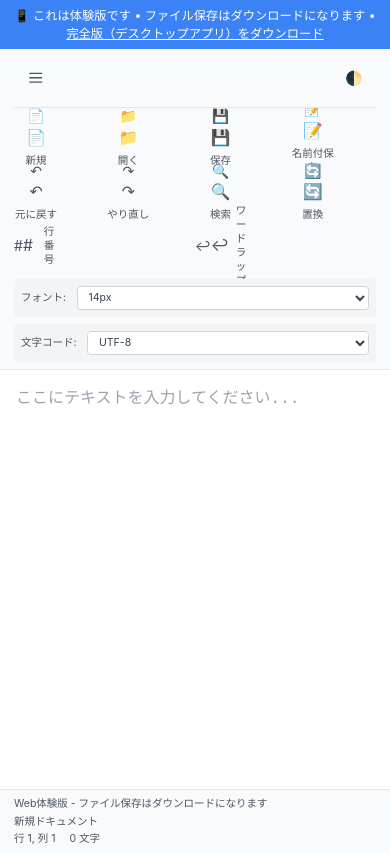
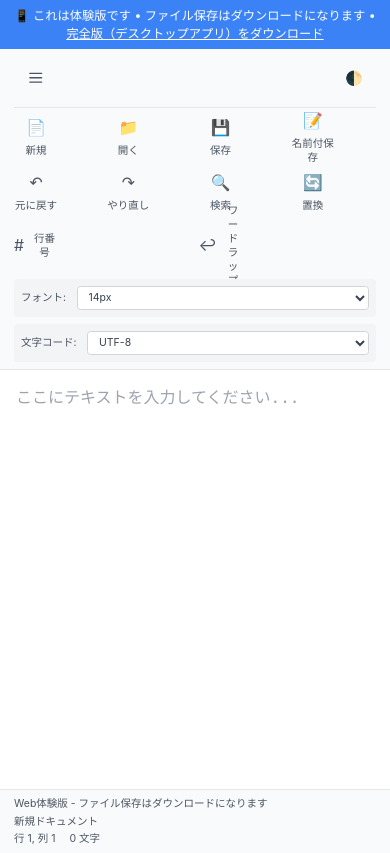
Before and after one commit to takuto-NA/simple-notepad, a website built with Vite: page index.html in a window 390 px wide. Both pictures are taken after a click on the button 36 px from the left and 78 px from the top of the page. Built offline with nearby package versions, Linux system fonts and the light colour scheme.

Commit message:
Refactor mobile toolbar buttons to remove unnecessary icon classes for improved clarity

```diff
--- a/index.html
+++ b/index.html
@@ -92,19 +92,19 @@
         <div id="mobile-menu" class="md:hidden hidden mt-2 pt-2 border-t border-gray-200 dark:border-gray-700">
           <div class="grid grid-cols-4 gap-2 mb-3">
             <!-- Row 1: File Operations -->
-            <button id="new-btn-mobile" class="toolbar-btn icon-new flex flex-col items-center py-3" title="新規">
+            <button id="new-btn-mobile" class="toolbar-btn flex flex-col items-center py-3" title="新規">
               <div class="text-lg mb-1">📄</div>
               <span class="text-xs">新規</span>
             </button>
-            <button id="open-btn-mobile" class="toolbar-btn icon-open flex flex-col items-center py-3" title="開く">
+            <button id="open-btn-mobile" class="toolbar-btn flex flex-col items-center py-3" title="開く">
               <div class="text-lg mb-1">📁</div>
               <span class="text-xs">開く</span>
             </button>
-            <button id="save-btn-mobile" class="toolbar-btn icon-save flex flex-col items-center py-3" title="保存">
+            <button id="save-btn-mobile" class="toolbar-btn flex flex-col items-center py-3" title="保存">
               <div class="text-lg mb-1">💾</div>
               <span class="text-xs">保存</span>
             </button>
-            <button id="save-as-btn-mobile" class="toolbar-btn icon-save-as flex flex-col items-center py-3" title="名前を付けて保存">
+            <button id="save-as-btn-mobile" class="toolbar-btn flex flex-col items-center py-3" title="名前を付けて保存">
               <div class="text-lg mb-1">📝</div>
               <span class="text-xs">名前付保存</span>
             </button>
@@ -112,19 +112,19 @@
 
           <div class="grid grid-cols-4 gap-2 mb-3">
             <!-- Row 2: Edit & Search -->
-            <button id="undo-btn-mobile" class="toolbar-btn icon-undo flex flex-col items-center py-3" title="元に戻す">
+            <button id="undo-btn-mobile" class="toolbar-btn flex flex-col items-center py-3" title="元に戻す">
               <div class="text-lg mb-1">↶</div>
               <span class="text-xs">元に戻す</span>
             </button>
-            <button id="redo-btn-mobile" class="toolbar-btn icon-redo flex flex-col items-center py-3" title="やり直し">
+            <button id="redo-btn-mobile" class="toolbar-btn flex flex-col items-center py-3" title="やり直し">
               <div class="text-lg mb-1">↷</div>
               <span class="text-xs">やり直し</span>
             </button>
-            <button id="find-btn-mobile" class="toolbar-btn icon-find flex flex-col items-center py-3" title="検索">
+            <button id="find-btn-mobile" class="toolbar-btn flex flex-col items-center py-3" title="検索">
               <div class="text-lg mb-1">🔍</div>
               <span class="text-xs">検索</span>
             </button>
-            <button id="replace-btn-mobile" class="toolbar-btn icon-replace flex flex-col items-center py-3" title="置換">
+            <button id="replace-btn-mobile" class="toolbar-btn flex flex-col items-center py-3" title="置換">
               <div class="text-lg mb-1">🔄</div>
               <span class="text-xs">置換</span>
             </button>
@@ -132,11 +132,11 @@
 
           <div class="grid grid-cols-2 gap-2 mb-3">
             <!-- Row 3: View Options -->
-            <button id="toggle-line-numbers-mobile" class="toolbar-btn icon-line-numbers flex items-center justify-center py-3" title="行番号表示切り替え">
+            <button id="toggle-line-numbers-mobile" class="toolbar-btn flex items-center justify-center py-3" title="行番号表示切り替え">
               <div class="text-lg mr-2">#</div>
               <span class="text-xs">行番号</span>
             </button>
-            <button id="toggle-wrap-mobile" class="toolbar-btn icon-wrap flex items-center justify-center py-3" title="ワードラップ切り替え">
+            <button id="toggle-wrap-mobile" class="toolbar-btn flex items-center justify-center py-3" title="ワードラップ切り替え">
               <div class="text-lg mr-2">↩</div>
               <span class="text-xs">ワードラップ</span>
             </button>
```
